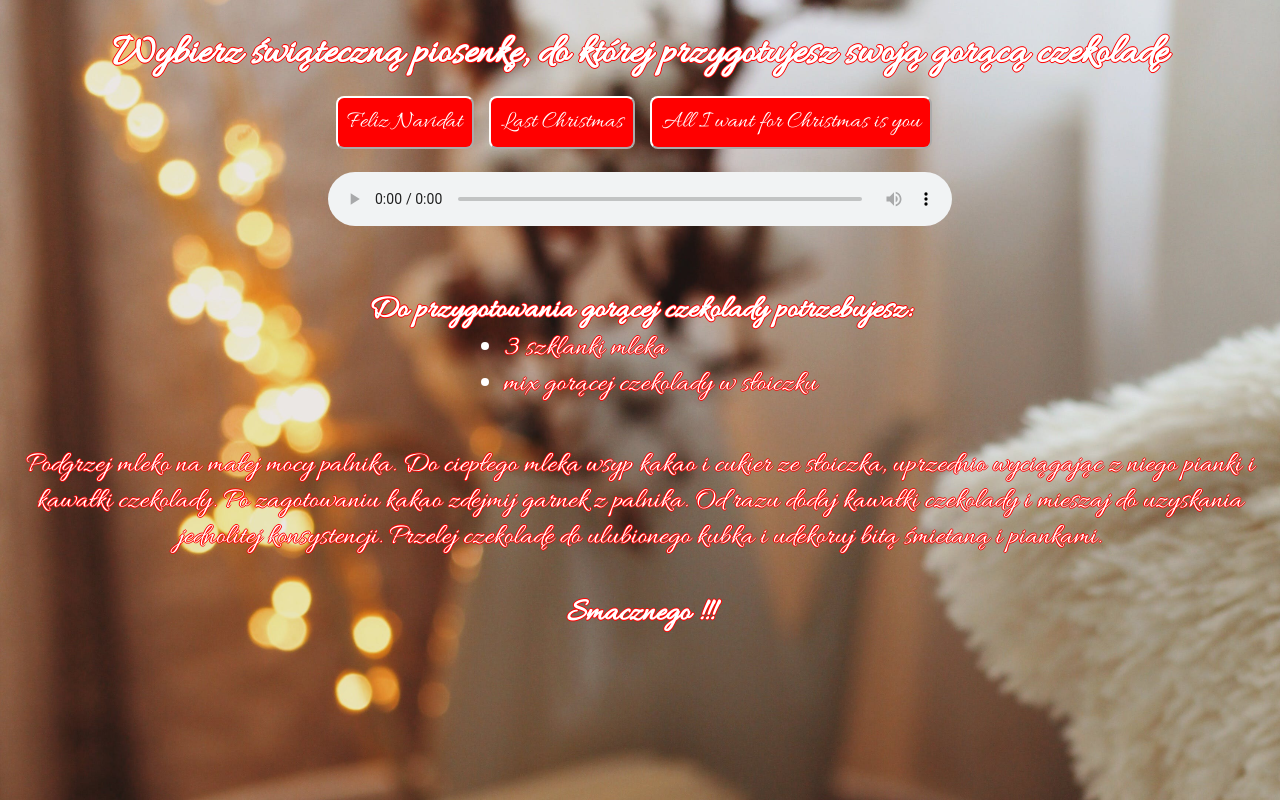
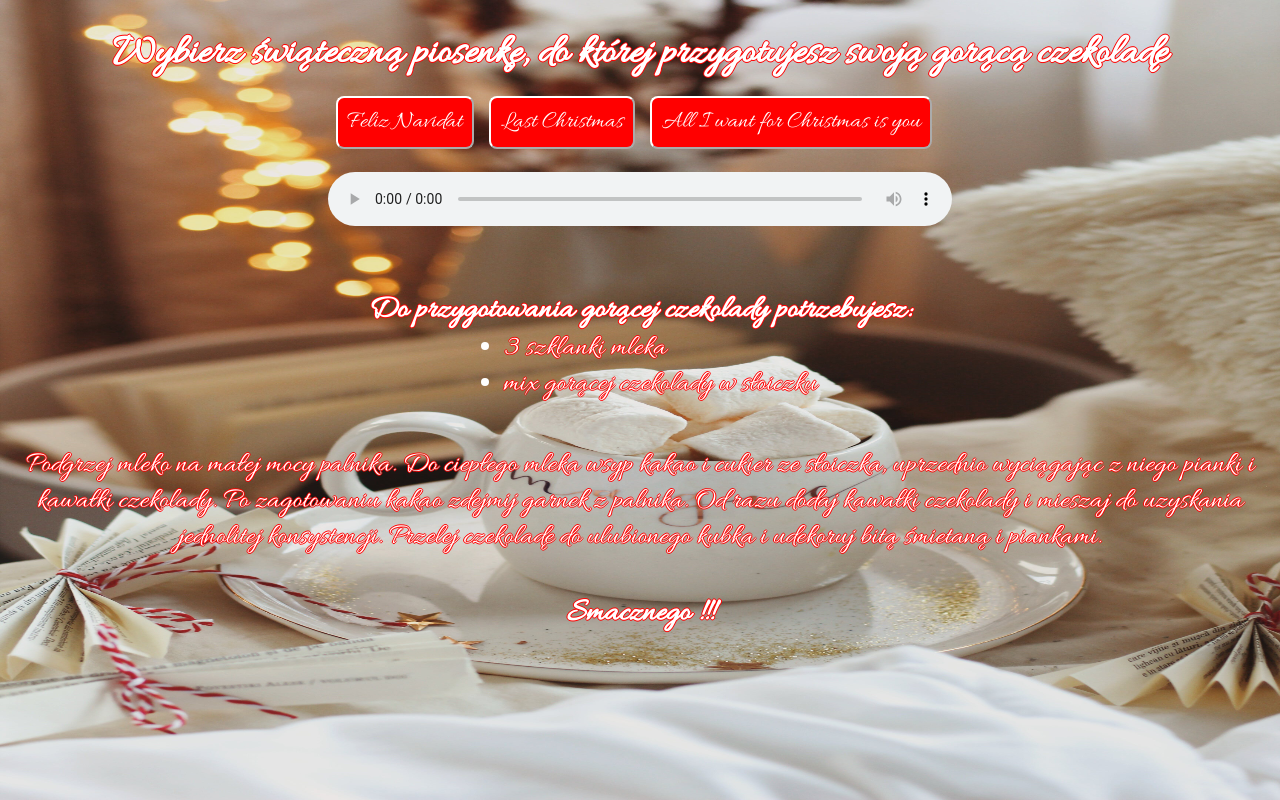
Before and after one commit to karolinakukielka/karolinakukielka.github.io, a plain HTML site: page index.html in a window 1280 px wide. Drawn offline with Linux system fonts and the light colour scheme.

Commit message:
Add files via upload

```diff
--- a/style.css
+++ b/style.css
@@ -5,7 +5,9 @@
 
 body {
     background-image: url(b.jpg);
-    background-size: cover;
+    background-repeat: no-repeat;
+    background-attachment: fixed;
+    background-size: 100% 100%;
     background-color: rgba(255, 255, 255, 0.1);
     background-blend-mode: darken;
     font-family: "ChristmasFont";
```
